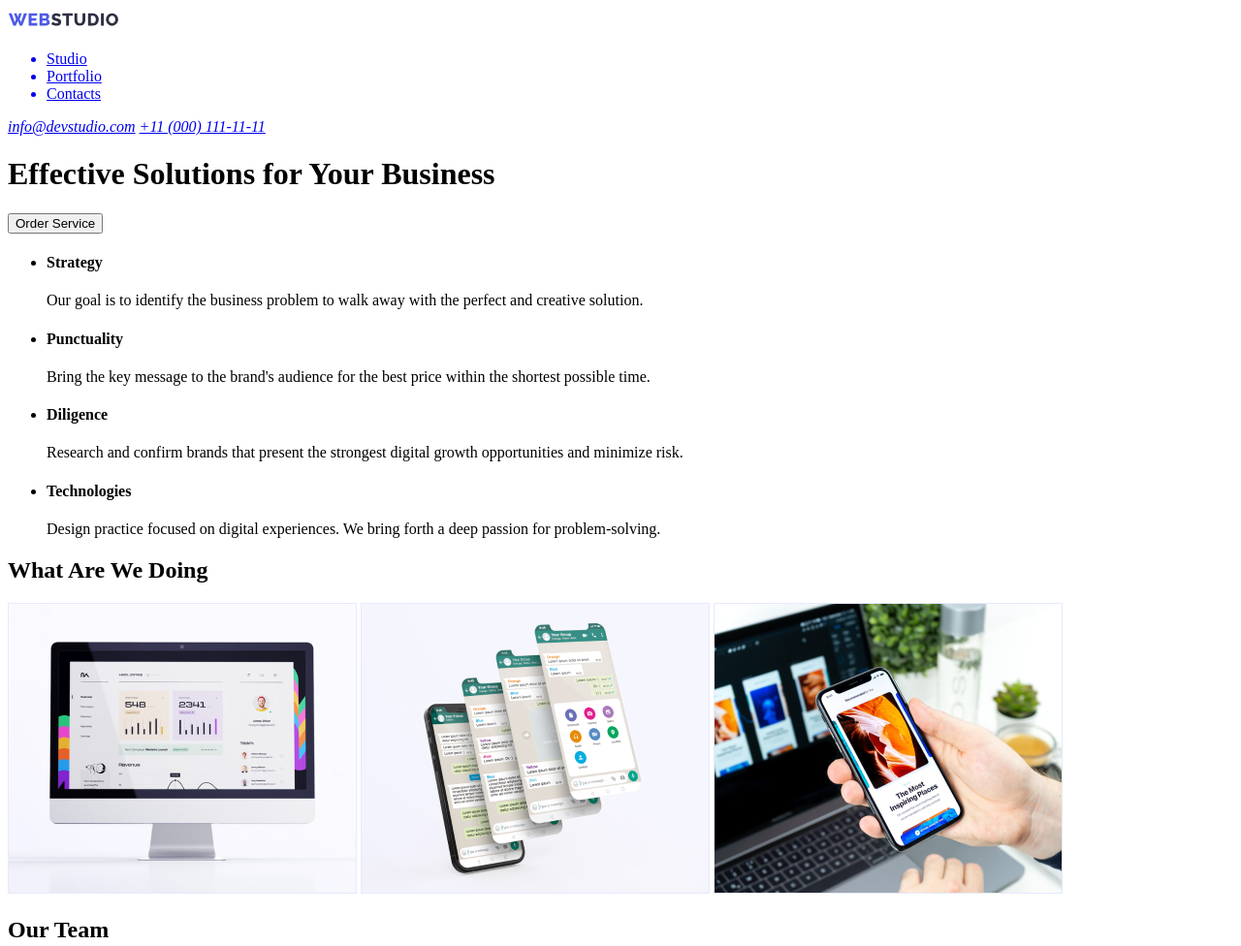
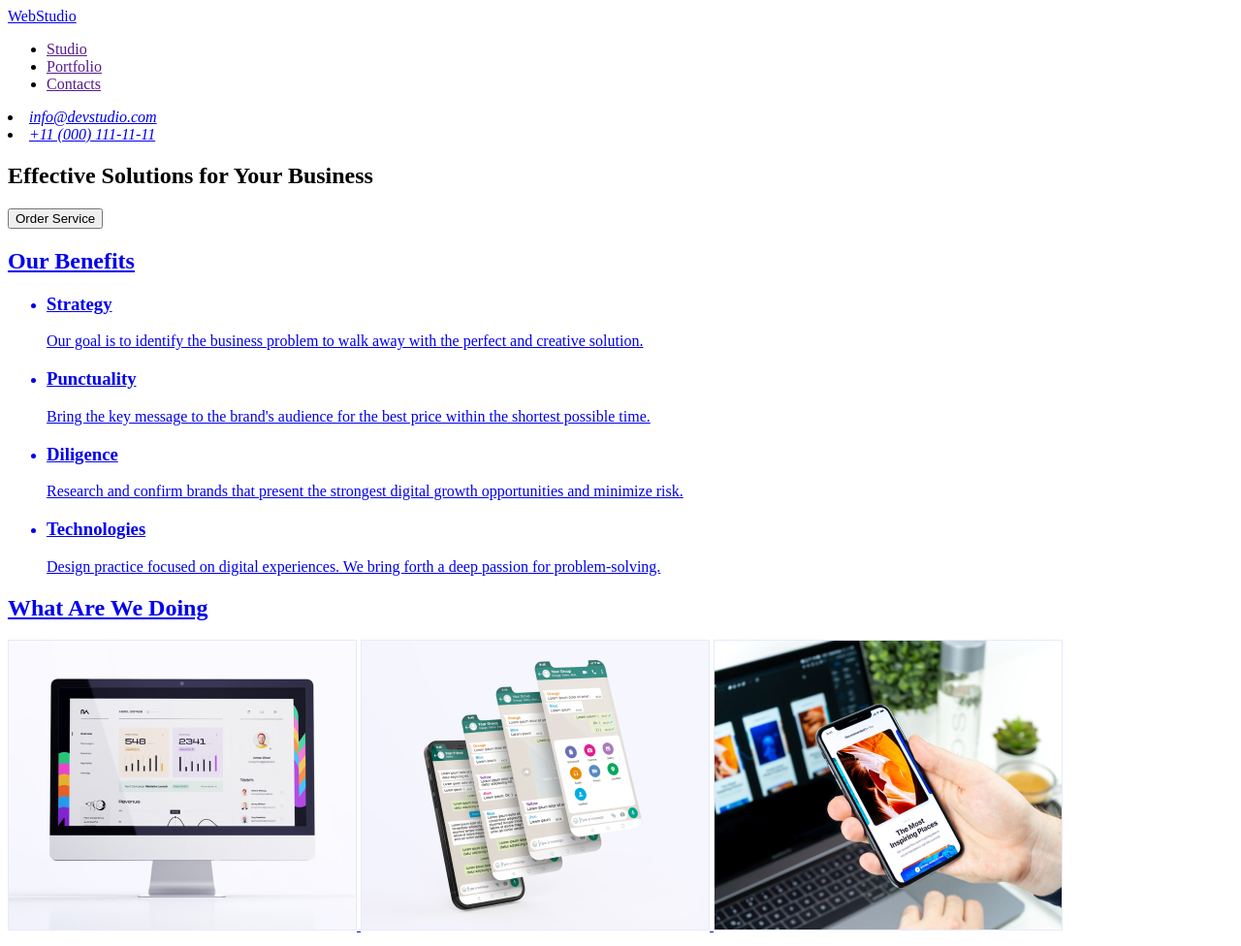
Before and after one commit to MarkPrys/goit-markup-hw-01, a plain HTML site: page index.html in a window 1280 px wide. Shown: the top 976 px of the page at 97% size. Drawn offline with Linux system fonts and the light colour scheme.

Commit message:
Updated index html

```diff
--- a/index.html
+++ b/index.html
@@ -8,56 +8,58 @@
   </head>
   <body>
     <header>
-      <a href="/">
-        <img src="./images/logo.svg" alt="logo" width="115" height="24"/>
-        <!--Menu buttons-->
-        <nav>
-          <ul>
-            <li>Studio</li>
-            <li>Portfolio</li>
-            <li>Contacts</li>
-          </ul>
-        </nav>
+      <nav>
+        <a href="./index.html">WebStudio</a>
+
+               <!--Menu buttons-->
+        <ul>
+            <li> <a href="">Studio</a></li>
+            <li> <a href="">Portfolio</a></li>
+            <li> <a href="">Contacts</a></li>
+        </ul>
+      </nav>
         <address>
-          <a href="mailto:info@devstudio.com">info@devstudio.com</a>
-          <a href="tel:0001111111">+11 (000) 111-11-11</a>
+          <li><a href="mailto:info@devstudio.com">info@devstudio.com</a></li>
+          <li><a href="tel:+110001111111">+11 (000) 111-11-11</a></li>
         </address>
-      </a>
+
     </header>
 
     <main>
+      <section>
       <h1>Effective Solutions for Your Business</h1>
       <p></p>
       <a href="/">
         <button type="button">Order Service</button>
-      </a>
+    </section>
 
       <!--Description of benefits-->
       <section>
+        <h2>Our Benefits</h2>
         <ul>
           <li>
-            <h4>Strategy</h4>
+            <h3>Strategy</h3>
             <p>
               Our goal is to identify the business problem to walk away with the
               perfect and creative solution.
             </p>
           </li>
           <li>
-            <h4>Punctuality</h4>
+            <h3>Punctuality</h3>
             <p>
               Bring the key message to the brand's audience for the best price
               within the shortest possible time.
             </p>
           </li>
           <li>
-            <h4>Diligence</h4>
+            <h3>Diligence</h3>
             <p>
               Research and confirm brands that present the strongest digital
               growth opportunities and minimize risk.
             </p>
           </li>
           <li>
-            <h4>Technologies</h4>
+            <h3>Technologies</h3>
             <p>
               Design practice focused on digital experiences. We bring forth a
               deep passion for problem-solving.
@@ -85,7 +87,7 @@
             alt="Mark Guerrero Product Designer"
             width="264"
             height="260">
-            <h4>Mark Guerrero</h6>
+            <h3>Mark Guerrero</h3>
             <p>Product Designer</p>
           </li>
           <li>
@@ -93,7 +95,7 @@
             alt="Tom Ford Frontend Developer"
             width="264"
             height="260">
-            <h4>Tom Ford</h6>
+            <h3>Tom Ford</h3>
             <p>Frontend Developer</p>
           </li>
           <li>
@@ -101,7 +103,7 @@
             alt="Camila Garcia Marketing"
             width="264"
             height="260">
-            <h4>Camila Garcia</h6>
+            <h3>Camila Garcia</h3>
             <p>Marketing</p>
           </li>
           <li>
@@ -109,7 +111,7 @@
             alt="Daniel Wilson UI Designer"
             width="264"
             height="260">
-            <h4>Daniel Wilson</h6>
+            <h3>Daniel Wilson</h3>
             <p>UI Designe</p>
           </li>
         </ul>
```
